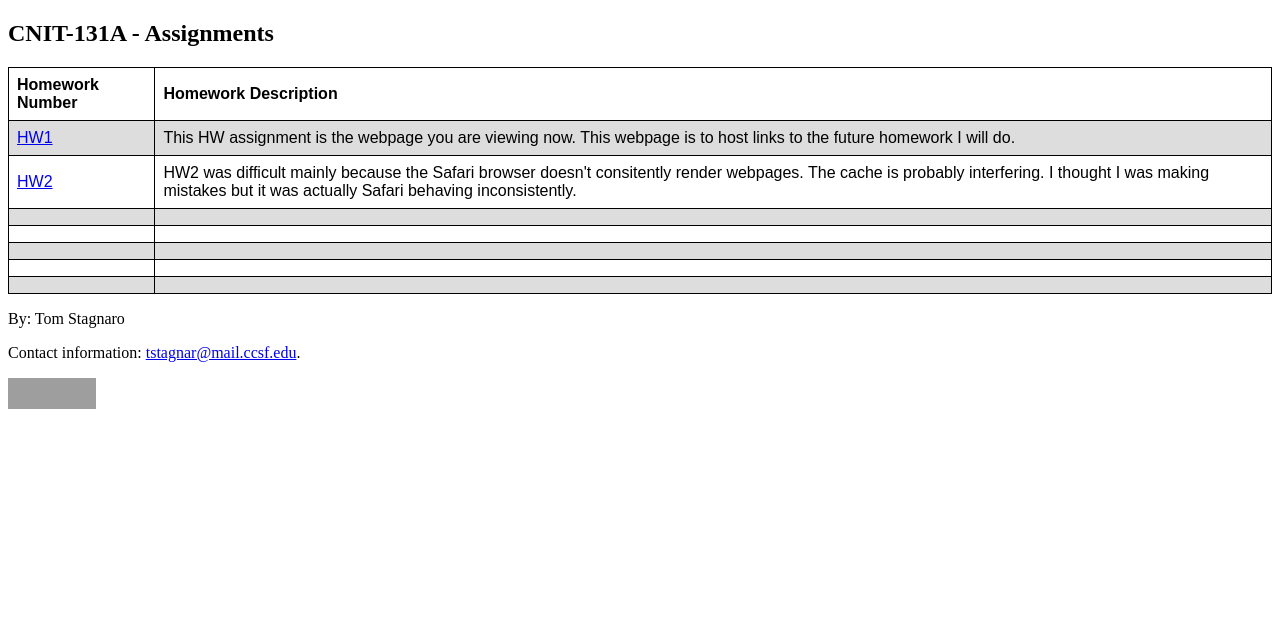
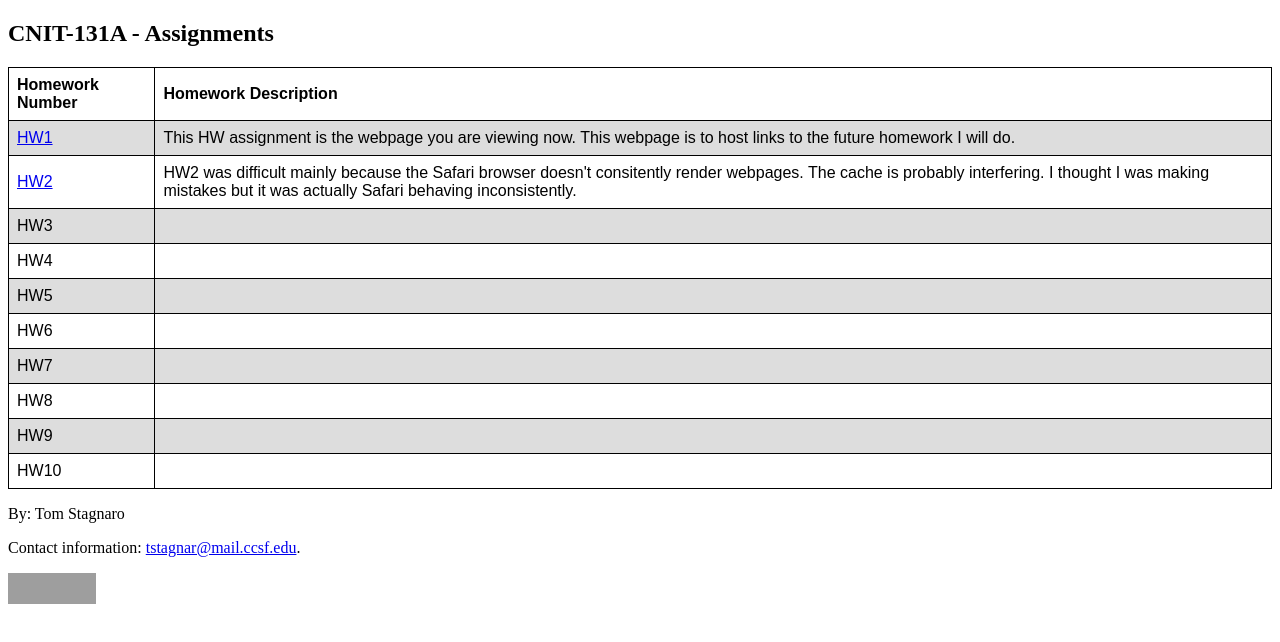
Before and after one commit to run8/run8, a plain HTML site: page index.html in a window 1280 px wide. Drawn offline with Linux system fonts and the light colour scheme; grey boxes are pictures that could not be loaded.

Commit message:
Update HW numbers withought links

```diff
--- a/hw2.xml
+++ b/hw2.xml
@@ -6,12 +6,10 @@
     <title>
         Book Catalog
     </title>
-<!--
     <cols>
         <MyColumn1 />
         <MyColumn2 />
     </cols>
--->
     <headings>
         <record>
             <MyColumn1>Title</MyColumn1>
--- a/index.html
+++ b/index.html
@@ -29,23 +29,35 @@
             <td>HW2 was difficult mainly because the Safari browser doesn't consitently render webpages. The cache is probably interfering. I thought I was making mistakes but it was actually Safari behaving inconsistently.</td>
         </tr>
         <tr>
-            <td></td>
+            <td><a>HW3</a></td>
             <td></td>
         </tr>
         <tr>
-            <td></td>
+            <td><a>HW4</a></td>
             <td></td>
         </tr>
         <tr>
-            <td></td>
+            <td><a>HW5</a></td>
             <td></td>
         </tr>
         <tr>
-            <td></td>
+            <td><a>HW6</a></td>
             <td></td>
         </tr>
         <tr>
+            <td><a>HW7</a></td>
             <td></td>
+        </tr>
+        <tr>
+            <td><a>HW8</a></td>
+            <td></td>
+        </tr>
+        <tr>
+            <td><a>HW9</a></td>
+            <td></td>
+        </tr>
+        <tr>
+            <td><a>HW10</a></td>
             <td></td>
         </tr>
     </table>
```
Also changed, not shown: hw2.css (+19 -17 lines).
